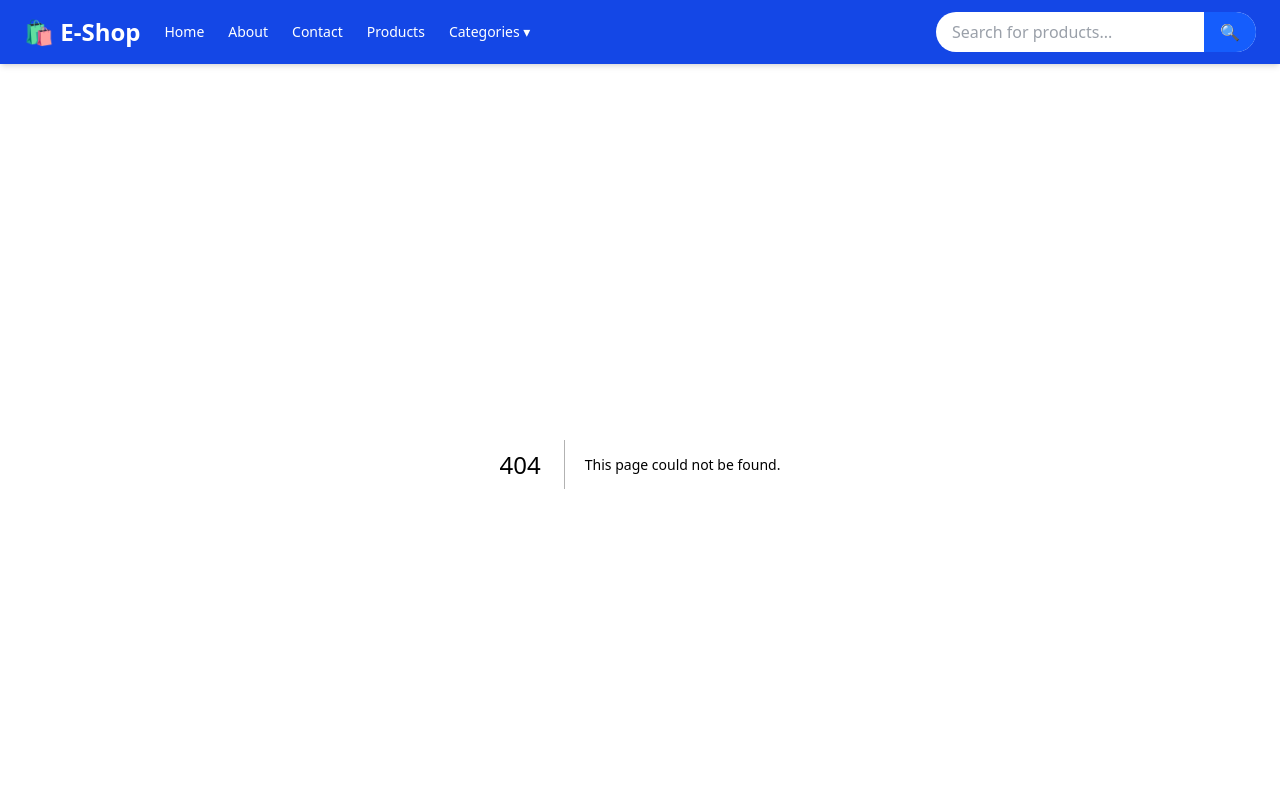
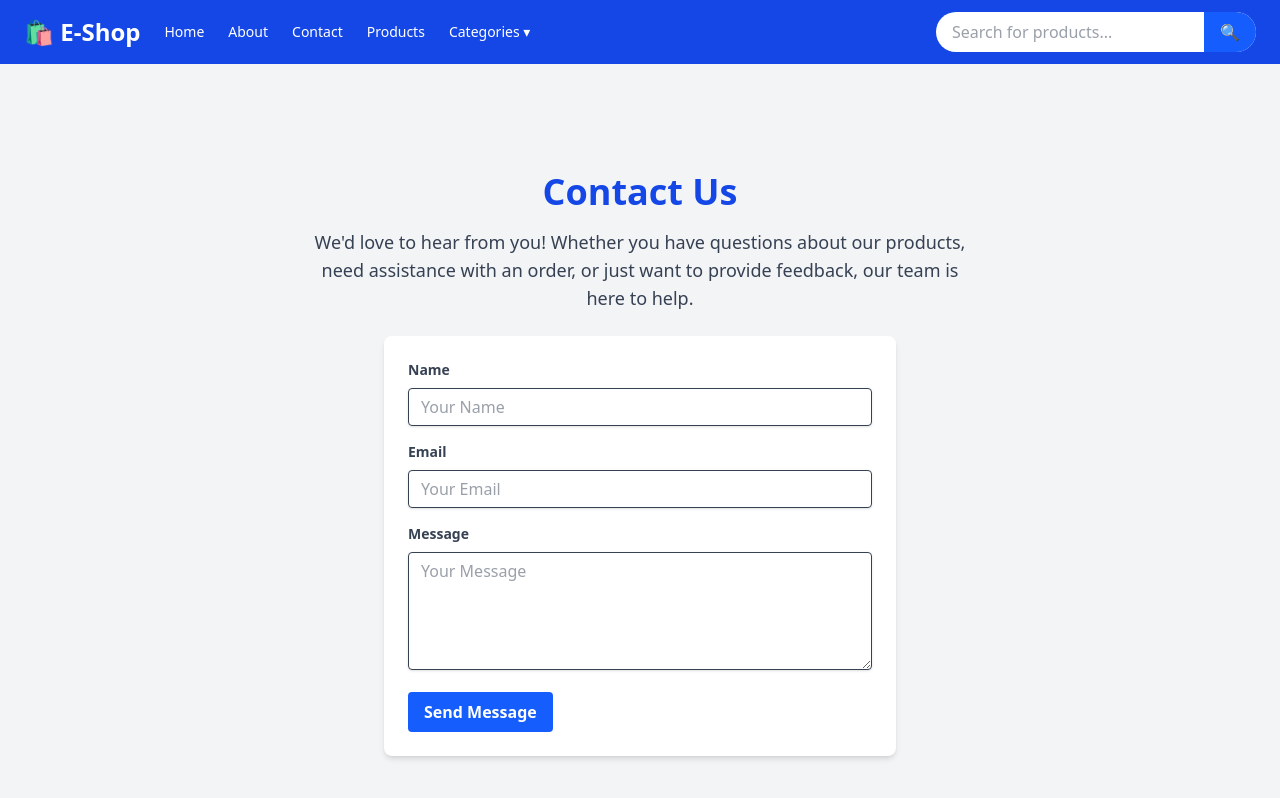
Before and after one commit to basilkhan1250/react-e-commerce, a Next.js app: page /contact in a window 1280 px wide. Before the commit this address had no page. Shown: the top 798 px of the page. Built offline with nearby package versions, Linux system fonts and the light colour scheme.

Commit message:
working on it

```diff
--- /dev/null
+++ b/src/app/cart/page.jsx
@@ -0,0 +1,57 @@
+"use client";
+import React from "react";
+import { useRouter } from "next/navigation";
+
+
+const CartPage = () => {
+
+    const router = useRouter();
+
+    const goTo = (path) => {
+        router.push(path);
+    };
+
+    const cart = false
+
+    const arr = [
+        { id: 1, name: "Product 1", price: 29.99 },
+        { id: 2, name: "Product 2", price: 49.99 },
+        { id: 3, name: "Product 3", price: 19.99 },
+    ];
+
+
+    return (
+
+        <div className="min-h-screen flex flex-col items-center justify-center bg-gray-100 p-6">
+            <h1 className="text-4xl font-bold mb-4 text-blue-700">Your Shopping Cart</h1>
+
+
+            {cart === true ? (
+                <>
+                    <p className="text-lg text-gray-700 max-w-2xl text-center mb-6">
+                        Your cart is currently empty. Browse our products and add items to your cart to see them here.
+                    </p>
+                    <button
+                        onClick={() => goTo("/products")}
+                        className="px-6 py-3 bg-blue-600 text-white rounded hover:bg-blue-700 cursor-pointer transition duration-300"
+                    >
+                        Continue Shopping
+                    </button>
+                </>
+            ) : (
+                <div className="w-full max-w-2xl bg-white p-6 rounded shadow">
+                    {arr.map((item) => (
+                        <div
+                            key={item.id}
+                            className="flex justify-between items-center border-b py-2"
+                        >
+                            <span>{item.name}</span>
+                            <span>${item.price}</span>
+                        </div>
+                    ))}
+                </div>
+            )}
+        </div>
+    );
+}
+export default CartPage;
--- a/src/app/component/Products.jsx
+++ b/src/app/component/Products.jsx
@@ -2,11 +2,20 @@
 
 import React from "react";
 import { useStore } from "../component/store";
+import { useRouter } from "next/navigation";
+
 
 const Products = () => {
-  const { products } = useStore();
+    const { products, setProducts } = useStore();
+    const router = useRouter();
+
+
+    const goTo = (path) => {
+        router.push(path);
+    };
 
     return (
+        <>
             <div className="grid grid-cols-1 sm:grid-cols-2 md:grid-cols-3 lg:grid-cols-4 gap-6 p-4">
                 {products.map((product) => (
                     <div
@@ -29,8 +38,7 @@ const Products = () => {
                                 Rating: {product.rating} ({product.reviews} reviews)
                             </p>
                             <p
-              className={`mt-1 ${
-                product.inStock ? "text-green-600" : "text-red-600"
+                                className={`mt-1 ${product.inStock ? "text-green-600" : "text-red-600"
                                     }`}
                             >
                                 {product.inStock ? "In Stock" : "Out of Stock"}
@@ -46,6 +54,16 @@ const Products = () => {
                     </div>
                 ))}
             </div>
+
+            {/* 👇 move your Cart button OUTSIDE of the grid */}
+            <button
+                onClick={() => goTo("/cart")}
+                className="fixed bottom-5 right-5 cursor-pointer px-4 py-2 bg-black text-white rounded-lg z-50"
+            >
+                Cart
+            </button>
+        </>
+
     );
 };
 
--- /dev/null
+++ b/src/app/contact/page.js
@@ -0,0 +1,59 @@
+"use client";
+
+import React from "react";
+const ContactPage = () => {
+    return (
+        <div className="min-h-screen flex flex-col items-center justify-center bg-gray-100 p-6">
+            <h1 className="text-4xl font-bold mb-4 text-blue-700">Contact Us</h1>
+            <p className="text-lg text-gray-700 max-w-2xl text-center mb-6">
+                We'd love to hear from you! Whether you have questions about our products,
+                need assistance with an order, or just want to provide feedback, our team is here to help.
+            </p>
+            <form className="w-full max-w-lg bg-white p-6 rounded-lg shadow-md">
+                <div className="mb-4">
+                    <label className="block text-gray-700 text-sm font-bold mb-2" htmlFor="name">
+                        Name
+                    </label>
+                    <input
+
+                        className="shadow appearance-none border rounded w-full py-2 px-3 text-gray-700 leading-tight focus:outline-none focus:shadow-outline"
+                        id="name"
+                        type="text"
+                        placeholder="Your Name"
+                    />
+                </div>
+                <div className="mb-4">
+                    <label className="block text-gray-700 text-sm font-bold mb-2" htmlFor="email">
+                        Email
+                    </label>
+                    <input
+                        className="shadow appearance-none border rounded w-full py-2 px-3 text-gray-700 leading-tight focus:outline-none focus:shadow-outline"
+                        id="email"
+                        type="email"
+                        placeholder="Your Email"
+                    />
+                </div>
+                <div className="mb-4">
+                    <label className="block text-gray-700 text-sm font-bold mb-2" htmlFor="message">
+                        Message
+                    </label>
+                    <textarea
+                        className="shadow appearance-none border rounded w-full py-2 px-3 text-gray-700 leading-tight focus:outline-none focus:shadow-outline"
+                        id="message"
+                        rows="5"
+                        placeholder="Your Message"
+                    ></textarea>
+                </div>
+                <div className="flex items-center justify-between">
+                    <button
+                        className="bg-blue-600 hover:bg-blue-700 text-white font-bold py-2 px-4 rounded focus:outline-none focus:shadow-outline"
+                        type="submit"
+                    >
+                        Send Message
+                    </button>
+                </div>
+            </form>
+        </div>
+    );
+};
+export default ContactPage;
```
Also changed, not shown: src/app/about/page.jsx (renamed from src/app/about/page.js), src/app/cart/Cart.js (deleted). Lines whose indentation alone changed are shown as unchanged.
